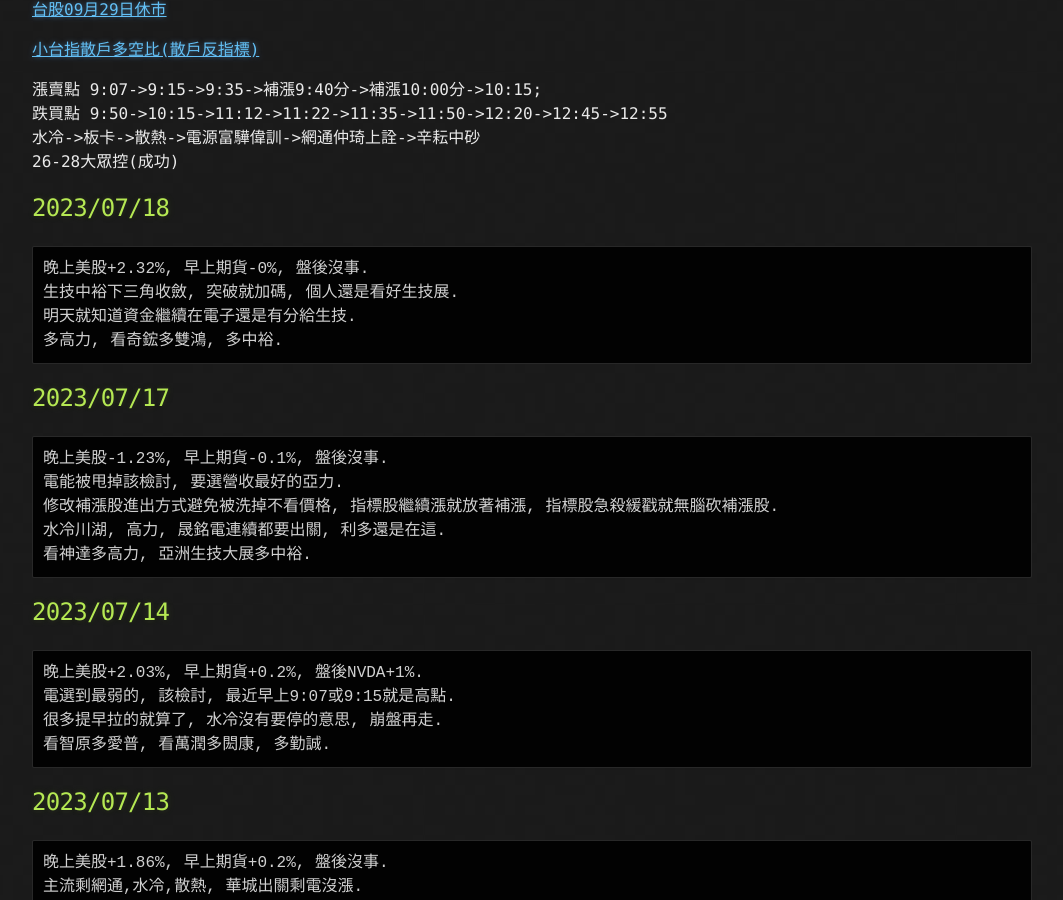
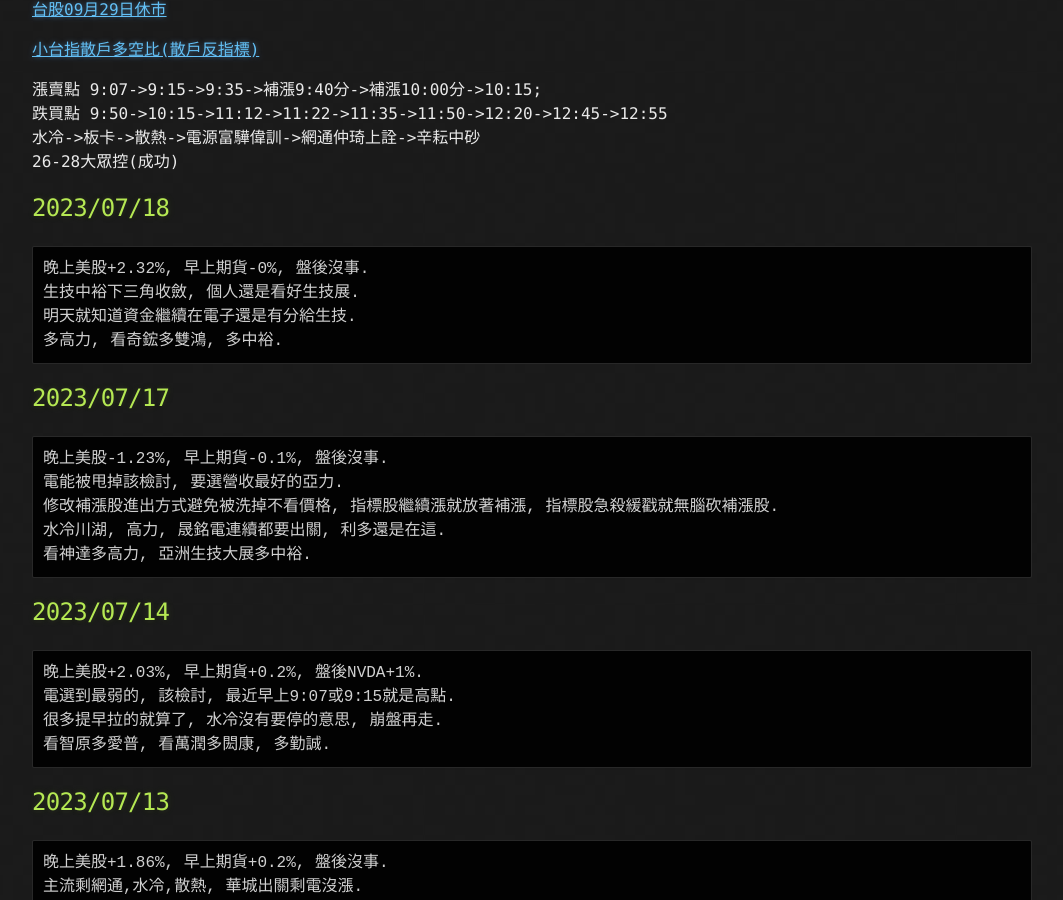
Before and after one commit to lepg5487/Stock_God, a Jekyll site: the page built from index.md, in a window 1280 px wide and 900 px high, scrolled down 460 px. Shown: the whole window, without its empty margins (108-1171 px from the left). Built offline with Jekyll 4.4.1, drawn with Linux system fonts in a browser that asks for light colours; our own code applies the rules of GitHub Pages for plain Markdown files.

Commit message:
Update index.md

````diff
--- a/index.md
+++ b/index.md
@@ -24,7 +24,7 @@ layout: testlayouts
 ## 2023/07/18
 ```
 晚上美股+2.32%, 早上期貨-0%, 盤後沒事.
-生技中裕下三角收斂, 突破就加碼, 個人還是看好生技展.
+生技中裕下三角收斂, 個人還是看好生技展.
 明天就知道資金繼續在電子還是有分給生技.
 多高力, 看奇鋐多雙鴻, 多中裕.
 ```
````
